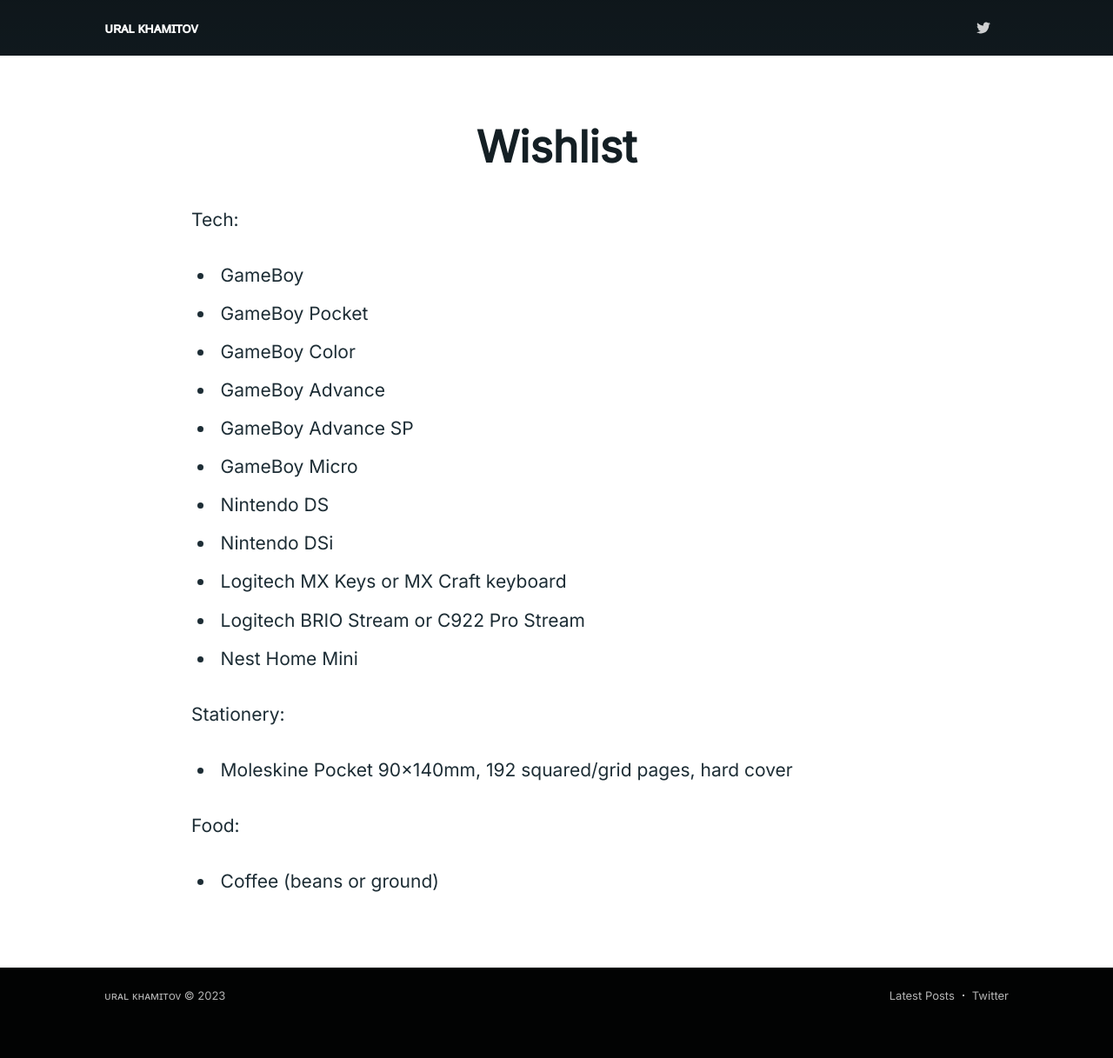
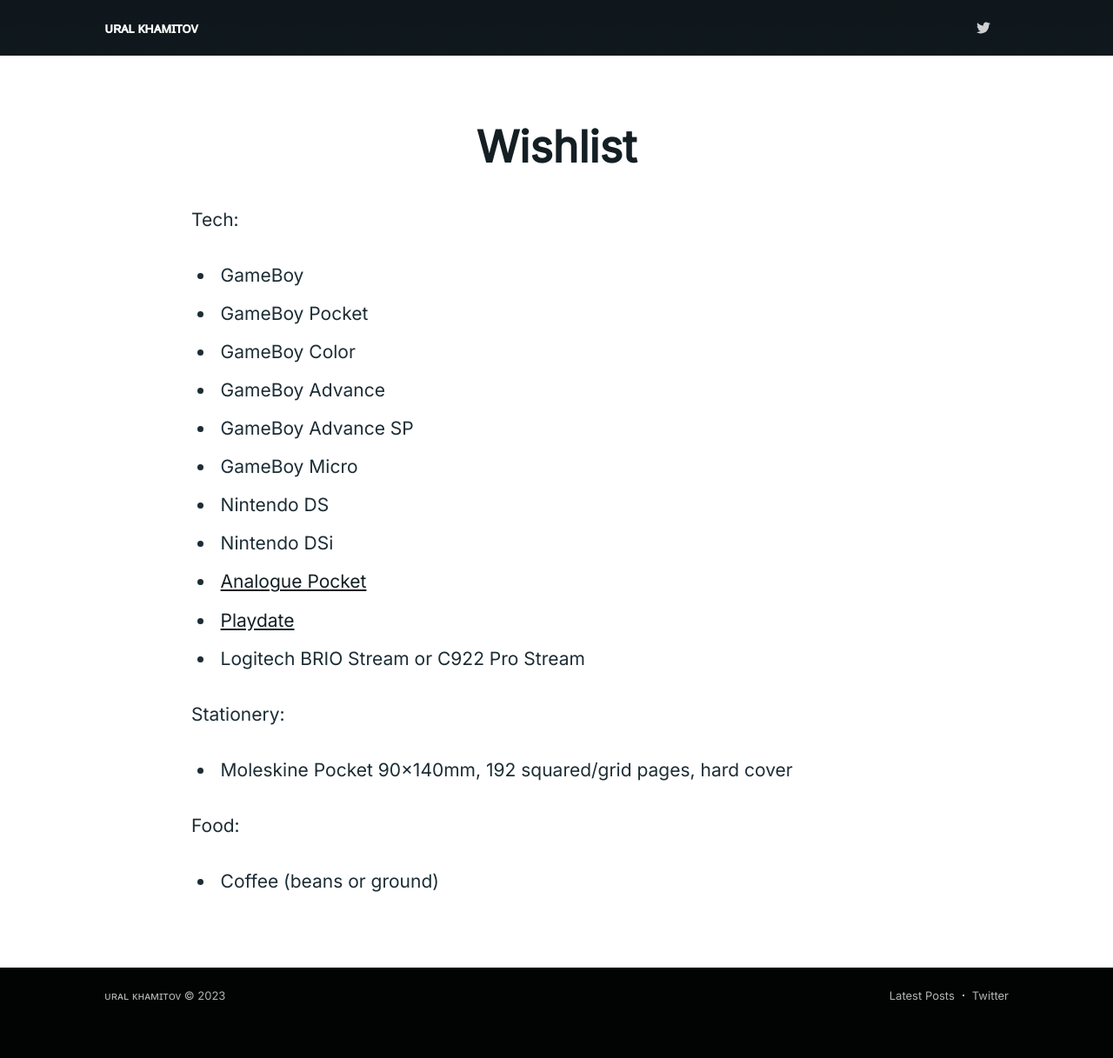
Before and after one commit to ukhamitov/ukhamitov.github.io, a Jekyll site: the page built from wishlist.md, in a window 1280 px wide. Shown: the whole page at 87% size. Built offline with Jekyll 4.4.1, drawn with Linux system fonts in a browser that asks for light colours; nearby versions of some CDN libraries; comment, search, counter and statistics services are not loaded.

Commit message:
Update wishlist.md

```diff
--- a/wishlist.md
+++ b/wishlist.md
@@ -18,9 +18,9 @@ subclass: 'post page'
         <li>GameBoy Micro</li>
         <li>Nintendo DS</li>
         <li>Nintendo DSi</li>
-        <li>Logitech MX Keys or MX Craft keyboard</li>
+        <li><a href="https://www.analogue.co/pocket">Analogue Pocket</a></li>
+        <li><a href="https://play.date">Playdate</a></li>
         <li>Logitech BRIO Stream or C922 Pro Stream</li>
-        <li>Nest Home Mini</li>
     </ul>
 </p>
 <p>
```
